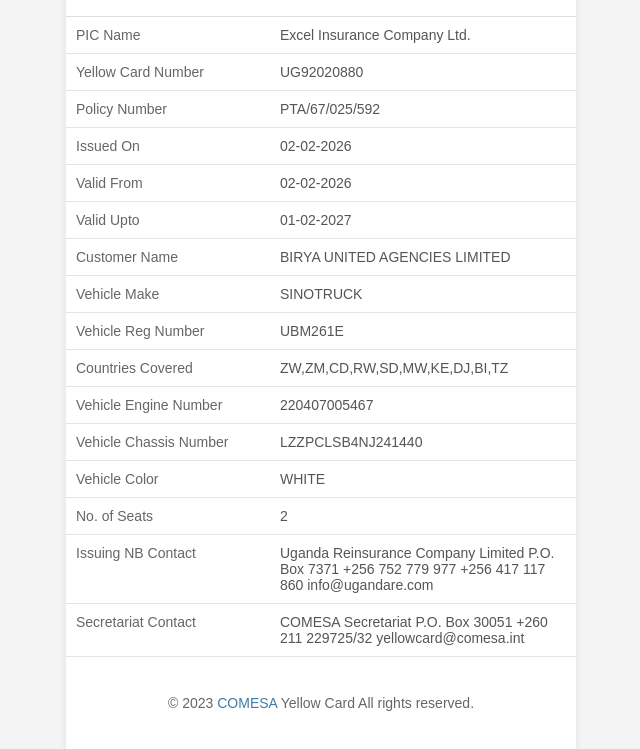
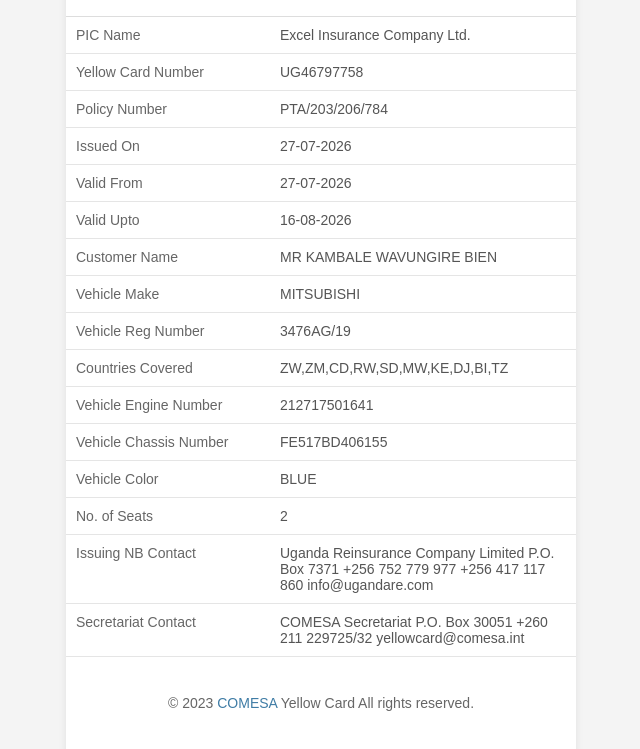
Before and after one commit to iranks656/comesa, a plain HTML site: page index.html in a window 1280 px wide. Shown: the part 43-792 px from the top of the page, without its empty margins (319-959 px from the left). Drawn offline with Linux system fonts and the light colour scheme.

Commit message:
Modify Yellow Card details in index.html
Updated vehicle and policy details in the Yellow Card verification page.

```diff
--- a/index.html
+++ b/index.html
@@ -89,18 +89,18 @@
     <table class="table">
 
       <tr><td>PIC Name</td><td>Excel Insurance Company Ltd.</td></tr>
-      <tr><td>Yellow Card Number</td><td>UG92020880</td></tr>
-      <tr><td>Policy Number</td><td>PTA/67/025/592</td></tr>
-      <tr><td>Issued On</td><td>02-02-2026</td></tr>
-      <tr><td>Valid From</td><td>02-02-2026</td></tr>
-      <tr><td>Valid Upto</td><td>01-02-2027</td></tr>
-      <tr><td>Customer Name</td><td>BIRYA UNITED AGENCIES LIMITED</td></tr>
-      <tr><td>Vehicle Make</td><td>SINOTRUCK</td></tr>
-      <tr><td>Vehicle Reg Number</td><td>UBM261E</td></tr>
+      <tr><td>Yellow Card Number</td><td>UG46797758</td></tr>
+      <tr><td>Policy Number</td><td>PTA/203/206/784</td></tr>
+      <tr><td>Issued On</td><td>27-07-2026</td></tr>
+      <tr><td>Valid From</td><td>27-07-2026</td></tr>
+      <tr><td>Valid Upto</td><td>16-08-2026</td></tr>
+      <tr><td>Customer Name</td><td>MR KAMBALE WAVUNGIRE BIEN</td></tr>
+      <tr><td>Vehicle Make</td><td>MITSUBISHI</td></tr>
+      <tr><td>Vehicle Reg Number</td><td>3476AG/19</td></tr>
       <tr><td>Countries Covered</td><td>ZW,ZM,CD,RW,SD,MW,KE,DJ,BI,TZ</td></tr>
-      <tr><td>Vehicle Engine Number</td><td>220407005467</td></tr>
-      <tr><td>Vehicle Chassis Number</td><td>LZZPCLSB4NJ241440</td></tr>
-      <tr><td>Vehicle Color</td><td>WHITE</td></tr>
+      <tr><td>Vehicle Engine Number</td><td>212717501641</td></tr>
+      <tr><td>Vehicle Chassis Number</td><td>FE517BD406155</td></tr>
+      <tr><td>Vehicle Color</td><td>BLUE</td></tr>
       <tr><td>No. of Seats</td><td>2</td></tr>
       <tr><td>Issuing NB Contact</td><td>Uganda Reinsurance Company Limited P.O. Box 7371 +256 752 779 977 +256 417 117 860 info@ugandare.com</td></tr>
       <tr><td>Secretariat Contact</td><td>COMESA Secretariat P.O. Box 30051 +260 211 229725/32 yellowcard@comesa.int</td></tr>
```
